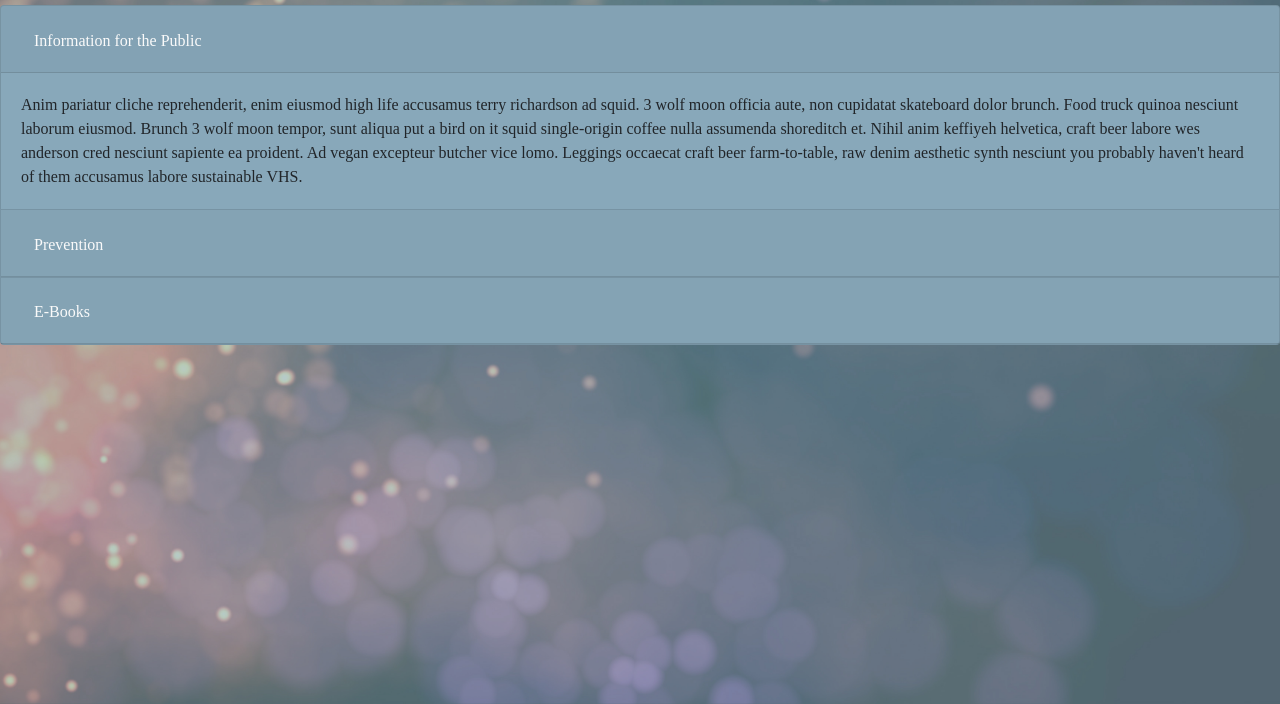
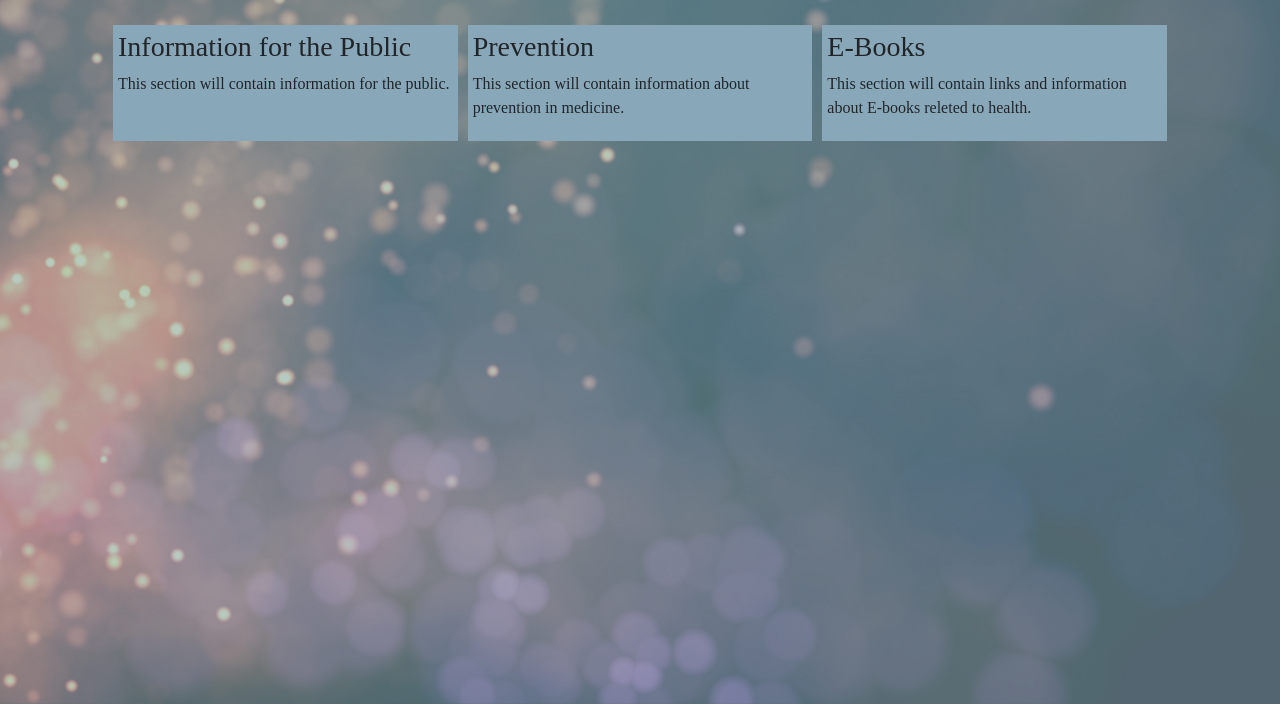
Before and after one commit to abdullahjalil/Hear-Website, a plain HTML site: page pages/health.html in a window 1280 px wide. Shown: the part 96-800 px from the top of the page. Drawn offline with nearby package versions, Linux system fonts and the light colour scheme; a web font is replaced by a local one.

Commit message:
Paging styling changes and fixes on links

```diff
--- a/css/education.css
+++ b/css/education.css
@@ -4,6 +4,21 @@ body{
   background-size: cover;
   height: 100%;
 }
-.container{
+#health-col-1{
+  background-color: #ec8b64
+  color: #212529;
+  padding: 5px;
+  margin: 5px;
+}
+#health-col-2{
   background-color: #ec8b64;
+  color: #212529;
+  padding: 5px;
+  margin: 5px;
 }
+#health-col-3{
+  background-color: #ec8b64;
+  color: #212529;
+  padding: 5px;
+  margin: 5px;
+}
--- a/css/health.css
+++ b/css/health.css
@@ -7,6 +7,24 @@ body{
 #PageHeading{
   color: #FAFAFA;
   font-size: 50px;
+}
+#health-col-1{
+  background-color: #88a8ba;
+  color: #212529;
+  padding: 5px;
+  margin: 5px;
+}
+#health-col-2{
+  background-color: #88a8ba;
+  color: #212529;
+  padding: 5px;
+  margin: 5px;
+}
+#health-col-3{
+  background-color: #88a8ba;
+  color: #212529;
+  padding: 5px;
+  margin: 5px;
 }
 .card{
   background: #88a8ba;
--- a/pages/health.html
+++ b/pages/health.html
@@ -25,7 +25,7 @@
   <div class="page-title" style="text-align:center">
     <h2>Health</h2>
   </div>
-  <div class="accordion" id="accordionExample">
+  <!-- <div class="accordion" id="accordionExample">
   <div class="card">
     <div class="card-header" id="headingOne">
       <h2 class="mb-0">
@@ -69,6 +69,24 @@
     </div>
   </div>
 
+</div> -->
+<div class="container">
+  <div class="row">
+    <div class="col-sm" id="health-col-1">
+      <h3>Information for the Public</h3>
+      <p>This section will contain information for the public.</p>
+    </div>
+    <div class="col-sm" id="health-col-2">
+      <h3>Prevention</h3>
+      <p>This section will contain information about prevention in medicine.</p>
+
+    </div>
+    <div class="col-sm" id="health-col-3">
+      <h3>E-Books</h3>
+      <p>This section will contain links and information about E-books releted to health.</p>
+
+    </div>
+  </div>
 </div>
 
 
```
Also changed, not shown: pages/education.html (+17 -0 lines).
